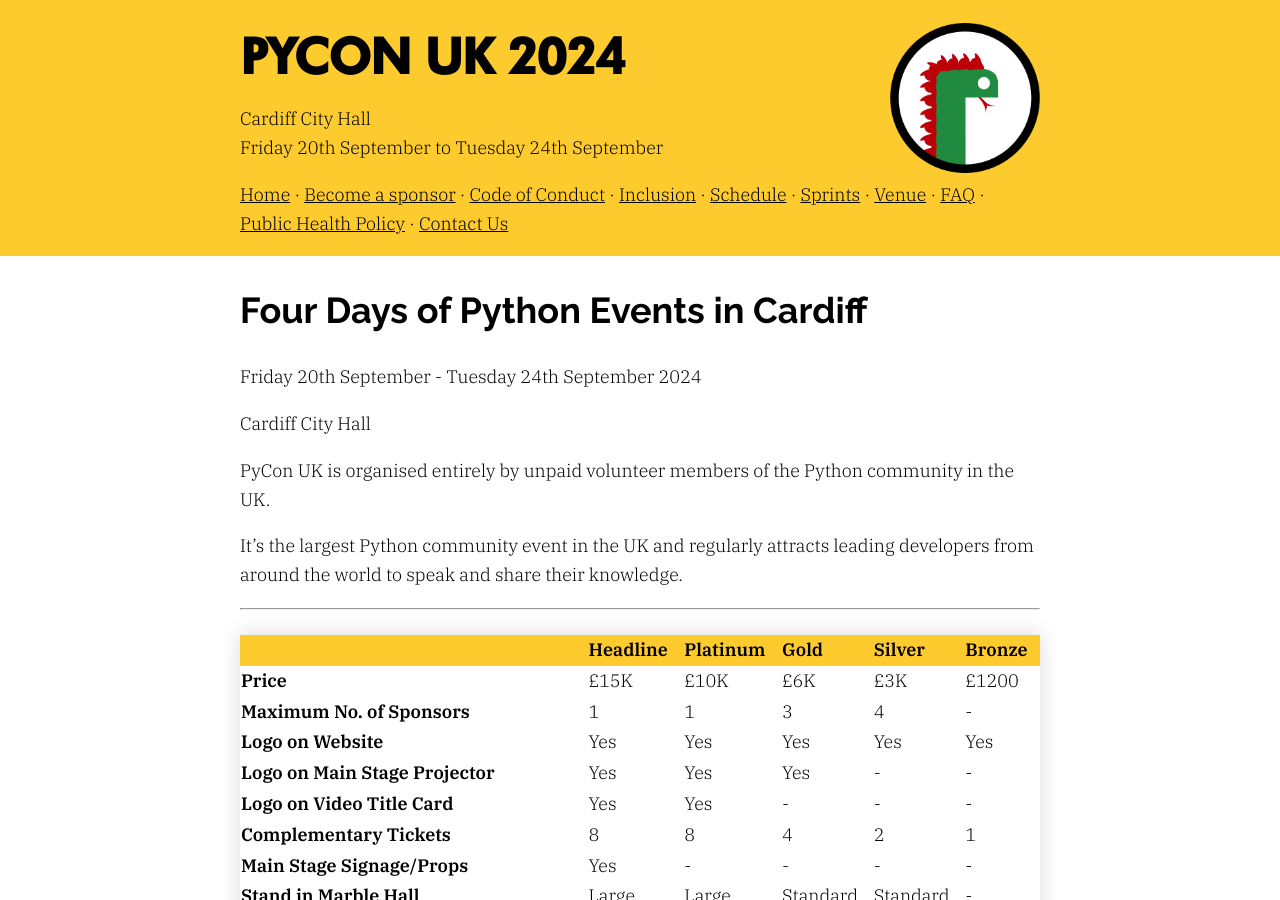
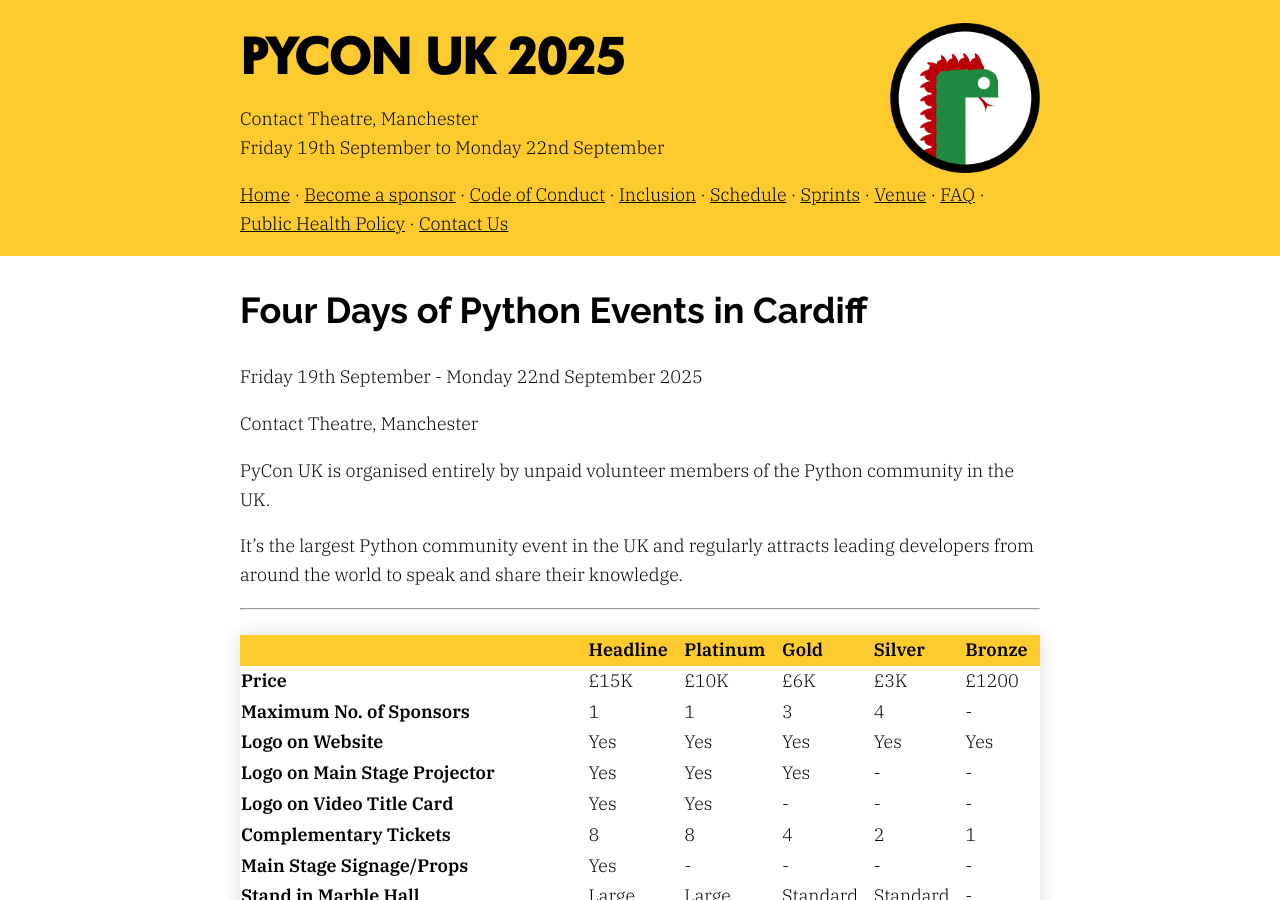
Before and after one commit to gma/2025.pyconuk.org, a Jekyll site: the page built from src/sponsor-prospectus.md, in a window 1280 px wide and 900 px high. Built offline with Jekyll 4.4.1, drawn with Linux system fonts in a browser that asks for light colours; some of the changed text lies outside the part shown.

Commit message:
Update dates/etc in config

```diff
--- a/_config.yml
+++ b/_config.yml
@@ -14,7 +14,7 @@
 # You can create any custom variable you would like, and they will be accessible
 # in the templates via {{ site.myvariable }}.
 
-title: "PyCon UK 2024"
+title: "PyCon UK 2025"
 
 # Flags for when things™ happen
 cfp_open: false
@@ -25,16 +25,16 @@ show_sponsors: false
 show_django_girls: false
 
 # When changing the year, please change it in the title, above. We can't use vars in vars.
-con_year: 2024
-con_start: Friday 20th September
-con_finish: Tuesday 24th September
+con_year: 2025
+con_start: Friday 19th September
+con_finish: Monday 22nd September
 con_financial_assistance_deadline: "XX:00 (Europe/London) on Someday, Nth Somemonth"
 cfp_end: Someday Nth Somemonth
 django_girls_date: Someday Nth Somemonth
 young_coders_date: Someday Nth Somemonth
 
-con_location: Cardiff City Hall
-con_director: TBA
+con_location: Contact Theatre, Manchester
+con_director: Becky Smith
 
 con_vat_number: GB431251341
 # Don't forget to update the invoicing page if the con_company changes
@@ -42,7 +42,7 @@ con_company: UKPA Trading Ltd. (a company registered in England and Wales <a hre
 ukpa: The UK&nbsp;Python Association (a charity registered in England and Wales <a href="http://apps.charitycommission.gov.uk/Showcharity/RegisterOfCharities/CharityWithoutPartB.aspx?RegisteredCharityNumber=1173471&SubsidiaryNumber=0">no.&nbsp;1173471</a>)
 
 baseurl: "" # the subpath of your site, e.g. /blog
-url: "https://2024.pyconuk.org" # the base hostname & protocol for your site, e.g. http://example.com
+url: "https://2025.pyconuk.org" # the base hostname & protocol for your site, e.g. http://example.com
 
 # Build settings
 source: src
```
